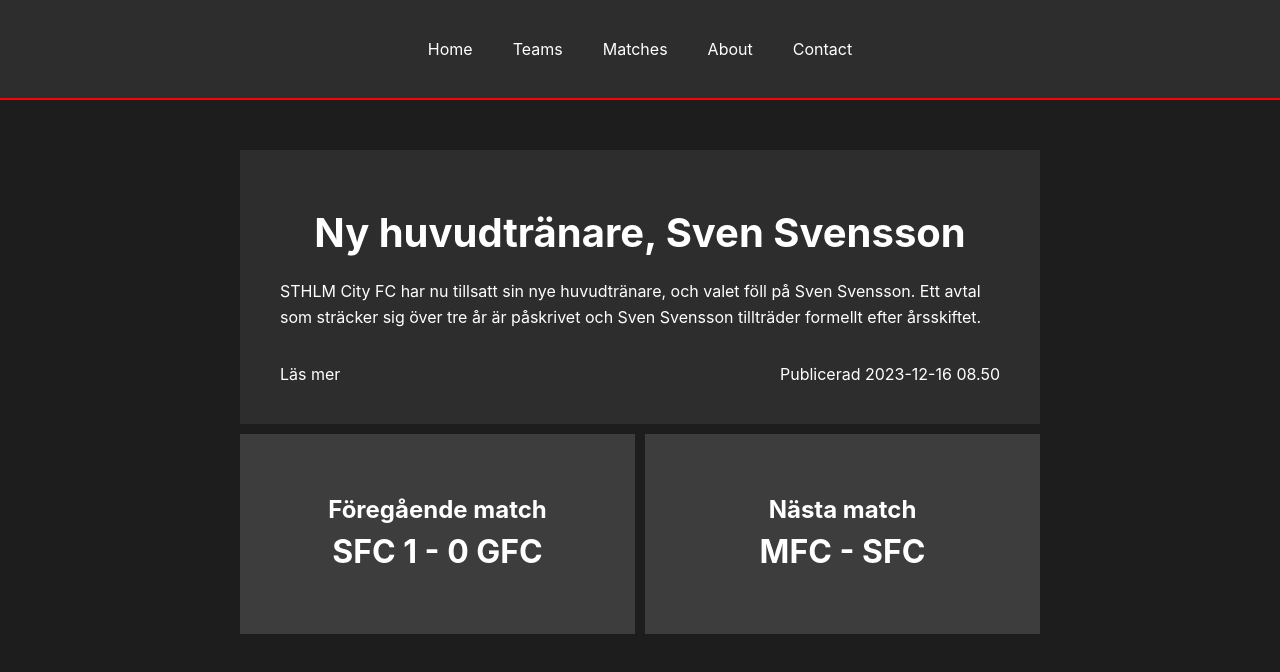
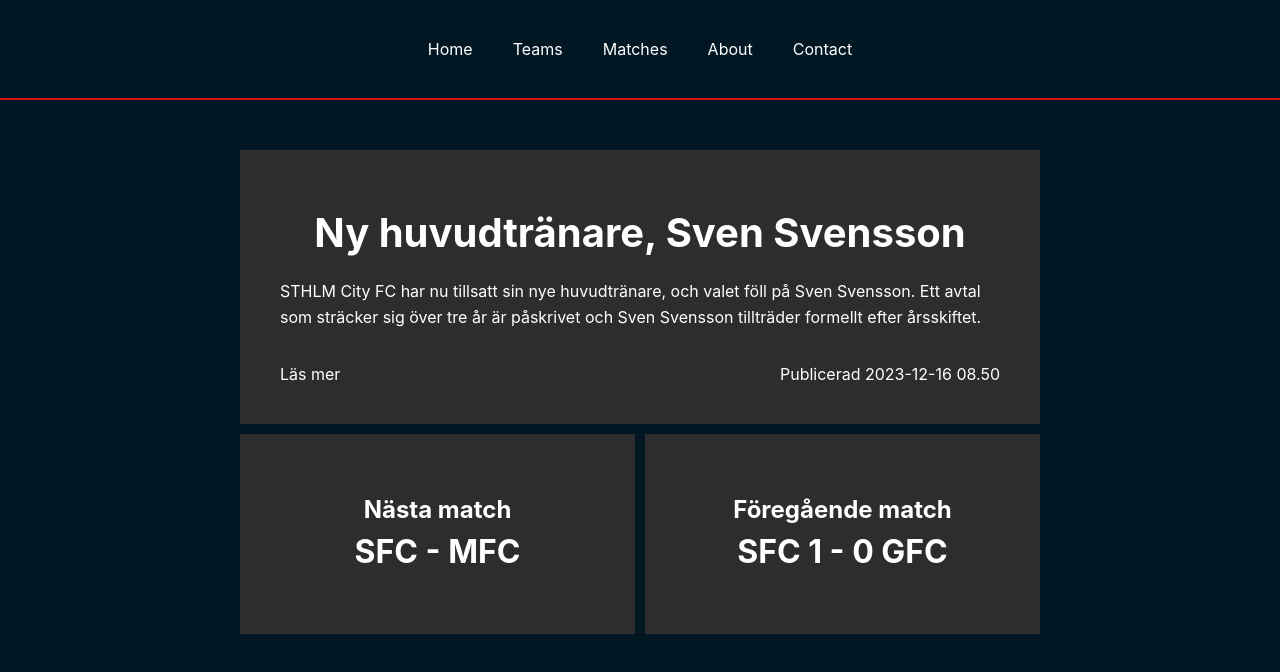
Before and after one commit to Belden1/sthlm, a React (Vite) app: page / in a window 1280 px wide. Shown: the top 672 px of the page. Built offline with nearby package versions, Linux system fonts and the light colour scheme.

Commit message:
Changed card to easier match game result

```diff
--- a/src/components/App.jsx
+++ b/src/components/App.jsx
@@ -1,5 +1,4 @@
 import './App.css';
-import Match from './Match';
 import Card from './Card';
 import Article from './Article';
 
@@ -9,8 +8,8 @@ function App() {
 			<div className="App">
 				<Article />
 				<div style={{ display: 'flex', marginTop: '10px' }}>
-					<Match />
-					<Card />
+					<Card title="Nästa match" home="MFC" away="SFC" />
+					<Card title="Föregående match" home="SFC" away="GFC" score="1 - 0" />
 				</div>
 			</div>
 		</>
--- a/src/components/Card.css
+++ b/src/components/Card.css
@@ -1,7 +1,7 @@
 .Card {
 	width: 395px;
 	height: 200px;
-	background-color: #3d3d3d;
+	background-color: #2d2d2d;
 	margin: 0 5px;
 	display: flex;
 	justify-content: center;
--- a/src/components/Card.jsx
+++ b/src/components/Card.jsx
@@ -1,12 +1,14 @@
 import React from 'react';
 import './Card.css';
 
-function Card() {
+function Card({ title, home, away, score }) {
+	const matchResult = score ? `${home} ${score} ${away}` : `${away} - ${home}`;
+
 	return (
 		<>
 			<div className="Card">
-				<h2>Nästa match</h2>
-				<h1>MFC - SFC</h1>
+				<h2>{title}</h2>
+				<h1>{matchResult}</h1>
 			</div>
 		</>
 	);
--- a/src/components/Header.css
+++ b/src/components/Header.css
@@ -5,11 +5,11 @@ header {
 	position: fixed;
 	top: 0;
 	left: 0;
-	background-color: #2d2d2d;
+	background-color: #011724;
 	display: flex;
 	justify-content: center;
 	align-items: center;
-	border-bottom: 2px solid red;
+	border-bottom: 2px solid #d81011;
 }
 
 nav ul {
@@ -30,5 +30,6 @@ nav a {
 }
 
 nav a:hover {
-	background-color: #555;
+	background-color: #d81011;
+	color: #011724;
 }
--- a/src/components/Match.css
+++ /dev/null
@@ -1,15 +0,0 @@
-.Match {
-	width: 395px;
-	height: 200px;
-	background-color: #3d3d3d;
-	margin: 0 5px;
-	display: flex;
-	justify-content: center;
-	align-items: center;
-	flex-direction: column;
-}
-
-.Match h1,
-h2 {
-	margin: 0;
-}
--- a/src/components/Match.jsx
+++ /dev/null
@@ -1,15 +0,0 @@
-import React from 'react';
-import './Match.css';
-
-function Match() {
-	return (
-		<>
-			<div className="Match">
-				<h2>Föregående match</h2>
-				<h1>SFC 1 - 0 GFC</h1>
-			</div>
-		</>
-	);
-}
-
-export default Match;
--- a/src/index.css
+++ b/src/index.css
@@ -4,7 +4,7 @@
 	font-weight: 400;
 
 	color: white;
-	background-color: #1d1d1d;
+	background-color: #011724;
 
 	font-synthesis: none;
 	text-rendering: optimizeLegibility;
@@ -17,7 +17,7 @@
 body {
 	margin: 0;
 	min-width: 320px;
-	min-height: 100vh;
+	min-height: calc(100vh - 150px);
 	/* display: flex; */
 	/* justify-content: center; */
 	/* align-items: center; */
```
